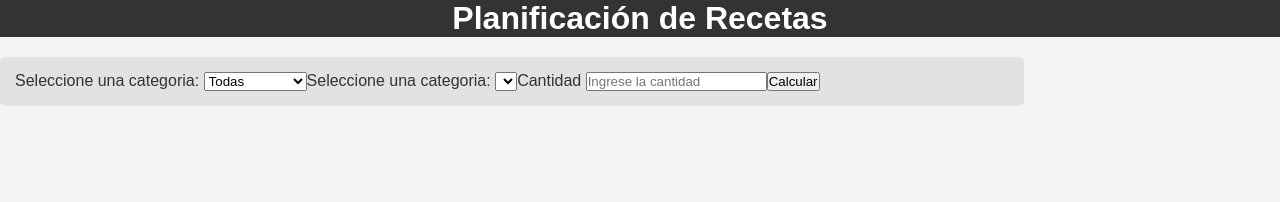
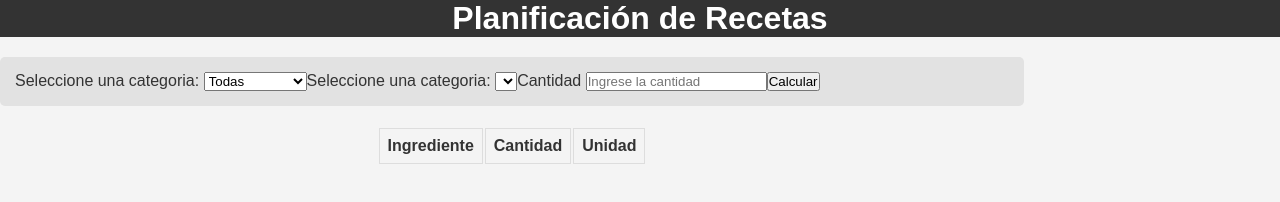
Before and after one commit to CarlosRizzetti/Recetas, a plain HTML site: page index.html in a window 1280 px wide. Drawn offline with Linux system fonts and the light colour scheme.

Commit message:
agrege css a la tabla

```diff
--- a/index.html
+++ b/index.html
@@ -36,10 +36,21 @@
             </section>
             <button id="calcular">Calcular</button>
         </section>
-        <p id="cuadradito"></p>
-        <table id="tablaResultado">
+        <section class="contenedorTabla">
+            <p id="cuadradito"></p>
+        <table >
+            <thead>
+                <tr>
+                    <th>Ingrediente</th>
+                    <th>Cantidad</th>
+                    <th>Unidad</th>
+                </tr>
+            </thead>
+            <tbody id="tablaResultado">
+            </tbody>
+        </table>
+        </section>
 
-        </table>
     </main>
     <footer>
 
--- a/planificacion.css
+++ b/planificacion.css
@@ -29,3 +29,16 @@ main {
     border-radius: 5px;
     display: flex;
 }
+tr,td,th {
+    border: 1px solid #ddd;
+    padding: 8px;
+    text-align: left;
+}
+.contenedorTabla {
+    width: 100%;
+    overflow-x: auto;
+    margin-top: 20px;
+    display: grid;
+    justify-items: center;
+
+}
--- a/script.js
+++ b/script.js
@@ -44,7 +44,8 @@ function mostrarRecetas(nombre) {
         recetaBuscada.forEach(receta => {
             receta.ingredientes.forEach(ingrediente => {
                 tablaResultado.innerHTML += `
-                <tr><td>${ingrediente.nombre}</td><td>${Number(ingrediente.cantidad)*Number(cantidadReceta.value)}</td></tr>`;
+                <tr><td class="nombre-ingrediente">${ingrediente.nombre}</td>
+                <td class="cantidad-ingrediente">${Number(ingrediente.cantidad)*Number(cantidadReceta.value*63)}</td></tr>`;
             });
         });
     }
```
